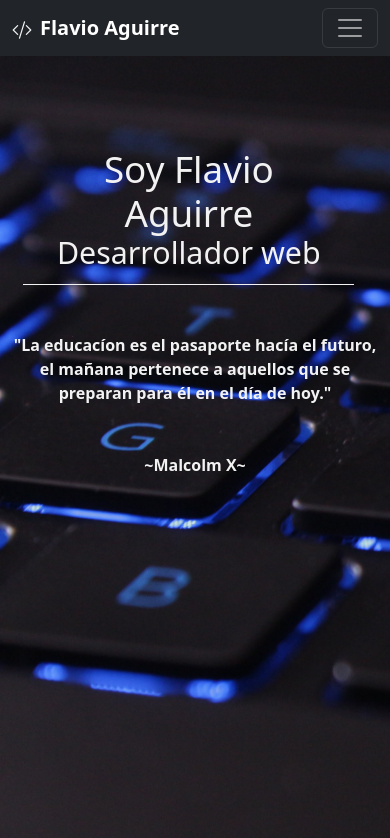
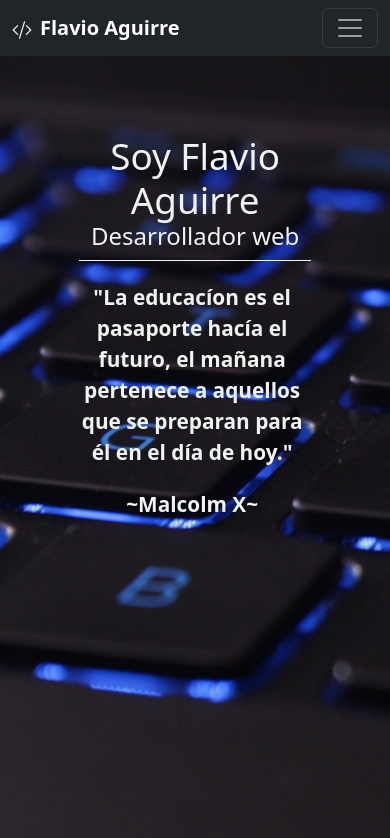
Before and after one commit to flavioaguirre/miPortfolio, a website: page index.html in a window 390 px wide. Shown: the top 838 px of the page. Drawn offline with nearby package versions, Linux system fonts and the light colour scheme.

Commit message:
ADD SASS_1

```diff
--- a/index.html
+++ b/index.html
@@ -17,7 +17,7 @@
 
 <body>
     <header>
-        <nav class="navbar navbar-expand-md navbar-dark bg-dark navbar fixed-top">
+        <nav class="navbar navbar-bg navbar-expand-md navbar-dark bg-dark navbar fixed-top">
             <div class="container-fluid">
                 <a class="navbar-brand" href="./index.html">
                     <strong>
--- a/sass/base/_variables.scss
+++ b/sass/base/_variables.scss
@@ -24,5 +24,6 @@ $text-xlarge: 7.2rem;
 $text-large: 5.2rem;
 $text-medium: 4rem;
 $text-small: 3rem;
-$text-xsmall: 1.4rem;
-$text-base: 1.9rem;
+$text-base: 1.5rem;
+$text-xsmall: 1.3rem;
+$text-xxsmall: 1rem;
--- a/sass/componentes/_index.scss
+++ b/sass/componentes/_index.scss
@@ -5,24 +5,25 @@ body {
         background-size: contain;
         background-repeat: no-repeat;
         .container-index__section {
-            padding-left: 25rem;
+            margin-left: $spacing-small;
+            padding: $spacing-large $spacing-xlarge $spacing-xxlarge $spacing-xlarge;
             .index-section__h1 {
-                padding-right: $spacing-medium;
-                margin: 10rem 0 0 10rem;
-                max-width: 80%;
+                padding: 0 6rem 0 2rem;
+                margin-left: 7.3em;
+                max-width: 78%;
                 border-left: 1px solid $text-color;
                 color: $text-color;
-                font-size: $text-small;
+                font-size: 3rem;
                 text-align: center;
                 .nombre-index {
-                    font-size: $text-small;
+                    font-size: 3.5rem;
                 }
             }
             .index-section__p {
-                padding-top: $spacing-small;
-                margin-left: $spacing-small;
+                padding: $spacing-xxsmall $spacing-xxsmall 0 0;
+                margin-left: 16em;
                 color: $text-color;
-                width: 100%;
+                width: 92%;
                 text-align: center;
                 font-weight: bold;
             }
--- a/sass/componentes/_media-queries.scss
+++ b/sass/componentes/_media-queries.scss
@@ -1,21 +1,34 @@
+@media only screen and (max-width: 1200px) {
+    body {
+        .main-index {
+            .container-index__section {
+                margin-left: 3.5em;
+                .index-section__h1 {
+                    padding: 0;
+                    font-size: 2.8rem;
+                    .nombre-index {
+                        font-size: 3rem;
+                    }
+                }
+            }
+        }
+    }
+}
 @media only screen and (max-width: 992px) {
     body {
-        // main
-        main {
-            // index
+        .main-index {
             .container-index__section {
-                padding-left: 20rem;
-                font-size: $text-xsmall;
+                width: 70%;
+                padding: 1rem 2rem 0 1rem;
+                margin: $spacing-large 0 0 7em;
                 .index-section__h1 {
-                    padding-right: $spacing-medium;
-                    margin: 9rem 0 0 8rem;
-                    max-width: 100%;
                     border-left: 1px solid $text-color;
-                    color: $text-color;
-                    font-size: $text-base;
-                    text-align: center;
+                    margin-left: $spacing-xlarge;
+                    font-size: 2rem;
+                    display: flex;
+                    flex-direction: column;
                     .nombre-index {
-                        font-size: $text-base;
+                        font-size: 2.3rem;
                     }
                 }
             }
@@ -106,9 +119,19 @@
 }
 @media only screen and (max-width: 576px) {
     body {
+        .main-index {
+            .container-index__section {
+                margin-left: 2.7em;
+                .index-section__p {
+                    margin-left: $spacing-xxsmall;
+                    font-size: 1.3rem;
+                }
+            }
+        }
+
         .main-pages {
+            padding: 3%;
             .section-page {
-                // h1 pages
                 .main-titles__h1 {
                     font-size: $text-base;
                     text-align: center;
--- a/sass/componentes/_pages.scss
+++ b/sass/componentes/_pages.scss
@@ -15,7 +15,7 @@ body {
                 margin: $spacing-xsmall;
                 font-size: $text-small;
                 border-bottom: 2px solid $text-color;
-                padding-bottom: $spacing-xsmall;
+                padding-bottom: $spacing-xxsmall;
                 text-align: center;
             }
 
```
Also changed, not shown: pages/portfolio.html (+1 -1 lines), css/style.css, 1 other file.
